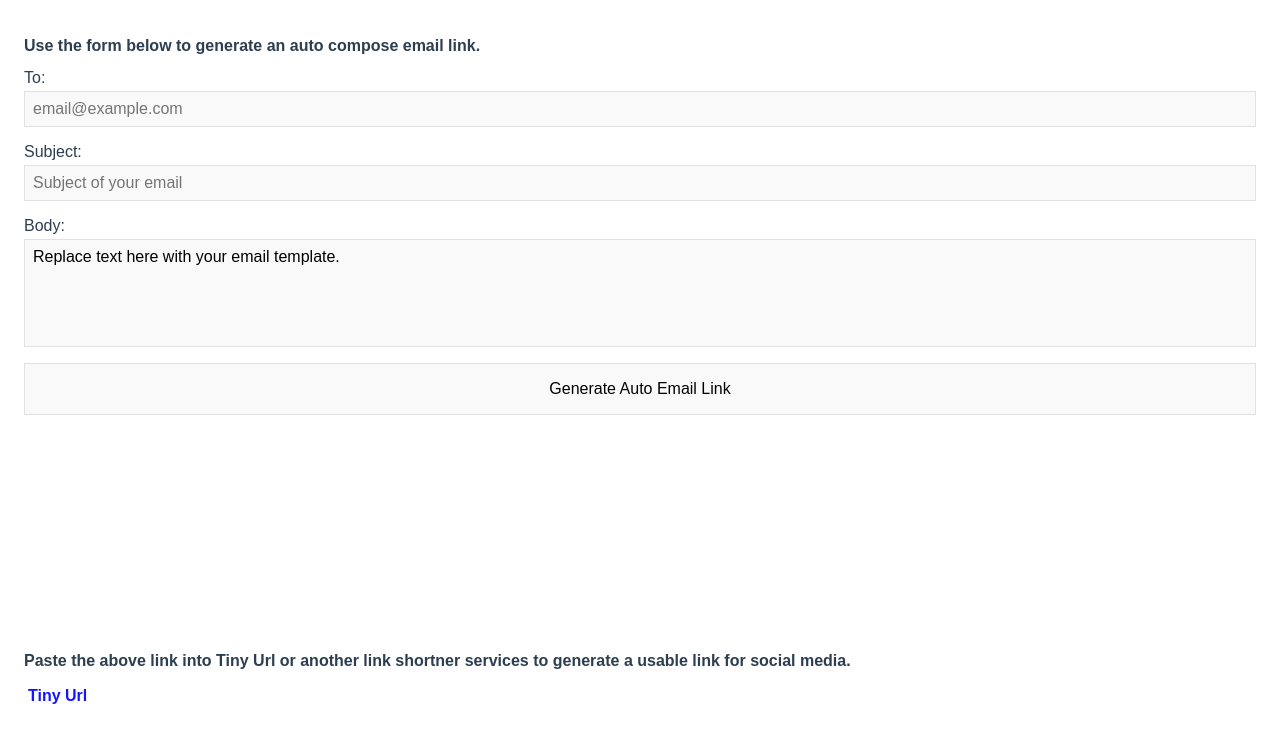
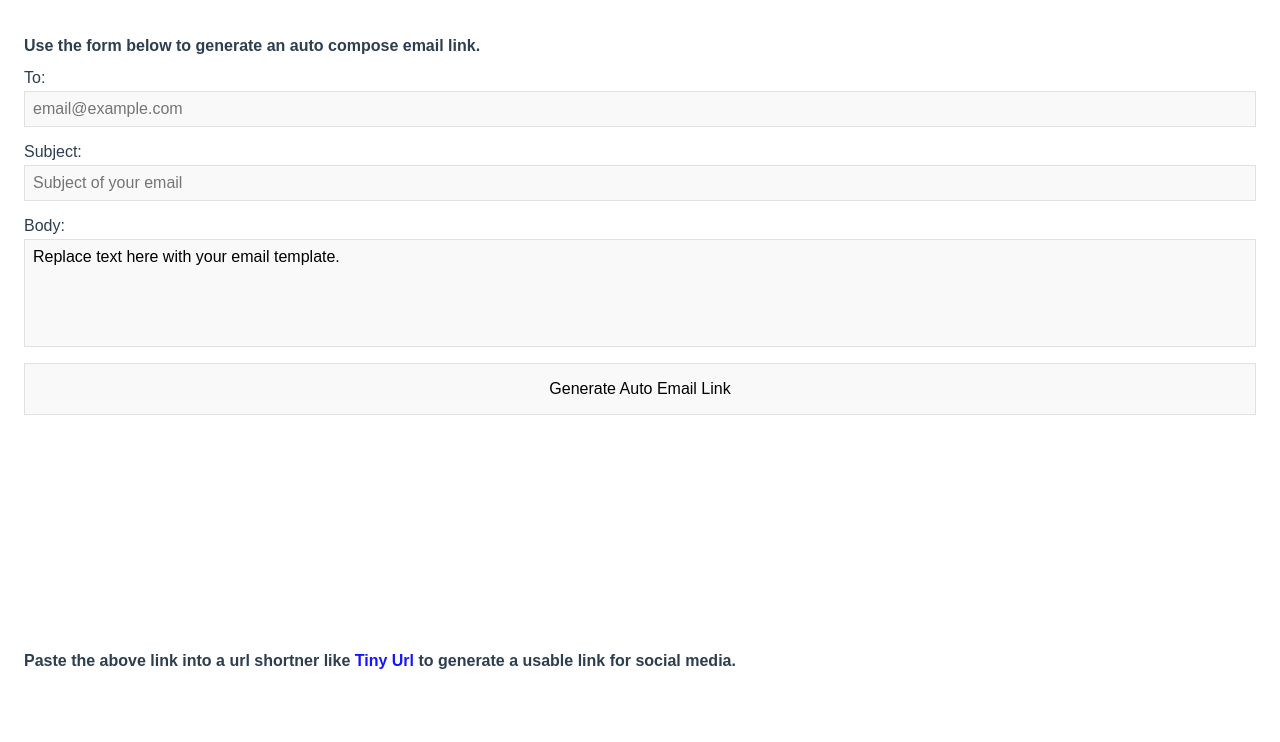
Before and after one commit to collinclarke/quick-compose, a Vue app: page / in a window 1280 px wide. Shown: the top 742 px of the page. Built offline with nearby package versions, Linux system fonts and the light colour scheme.

Commit message:
Remove bitly

```diff
--- a/src/App.vue
+++ b/src/App.vue
@@ -10,12 +10,7 @@
       <button type="button" @click="copyLink" class="copy-link-button">Copy Link</button>
     </section>
     <section>
-      <h2>Paste the above link into Tiny Url or another link shortner services to generate a usable link for social media.</h2>
-      <ul class="link-list">
-        <li class="link-item">
-          <a href="https://tinyurl.com/" target="_blank">Tiny Url</a>
-        </li>
-      </ul>
+      <h2>Paste the above link into a url shortner like <a class="link" href="https://tinyurl.com/" target="_blank">Tiny Url</a> to generate a usable link for social media.</h2>
     </section>
   </main>
 </template>
@@ -125,14 +120,14 @@ input, textarea {
   margin: 0; padding: 0;
   .link-item {
     padding: .25rem;
-    a {
-      color: #1515ff;
-      text-decoration: none;
-      font-weight: bold;
-      &:hover, &:focus {
-        text-decoration: underline;
-      }
-    }
+  }
+}
+.link {
+  color: #1515ff;
+  text-decoration: none;
+  font-weight: bold;
+  &:hover, &:focus {
+    text-decoration: underline;
   }
 }
 .copy-link {
```
Also changed, not shown: 7 other files (tests, documents, lock files or other folders).
